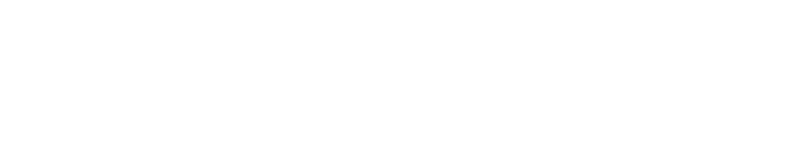
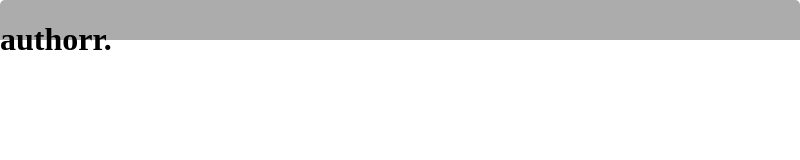
Before and after one commit to luciferreeves/authorr, an Electron app: page src/index.html in a window 800 px wide. Drawn offline with Linux system fonts and the light colour scheme.

Commit message:
Added Main Window Styles, Updated Main JS

```diff
--- a/src/index.html
+++ b/src/index.html
@@ -4,11 +4,13 @@
     <meta charset="UTF-8">
     <meta name="viewport" content="width=device-width, initial-scale=1.0">
     <meta http-equiv="X-UA-Compatible" content="ie=edge">
-    <title>Document</title>
+    <title>Authorr</title>
+    <link rel="stylesheet" href="styles/main.css">
 </head>
 <body>
-    <script>
-        console.log('This Works');
-    </script>
+    <div class="dragBar">
+        <h1 class="title">authorr.</h1>
+    </div>
+    <div class="content"></div>
 </body>
 </html>
--- a/src/styles/main.css
+++ b/src/styles/main.css
@@ -0,0 +1,24 @@
+.dragBar {
+    width: 100%;
+    height: 40px;
+    position: absolute;
+    top: 0;
+    left: 0;
+    z-index: 99;
+    -webkit-user-select: none;
+    -webkit-app-region: drag;
+    background-color: rgb(172, 172, 172);
+    border-radius: 5px 5px 0px 0px;
+}
+.content {
+    position: absolute;
+    top: 40px;
+    background-color: #fff;
+    border-radius: 0px 0px 5px 5px;
+    height: calc(100vh - 80px);
+    width: 100%;
+}
+body {
+    margin: 0;
+    padding: 0;
+}
```
Also changed, not shown: main.js (+7 -2 lines).
